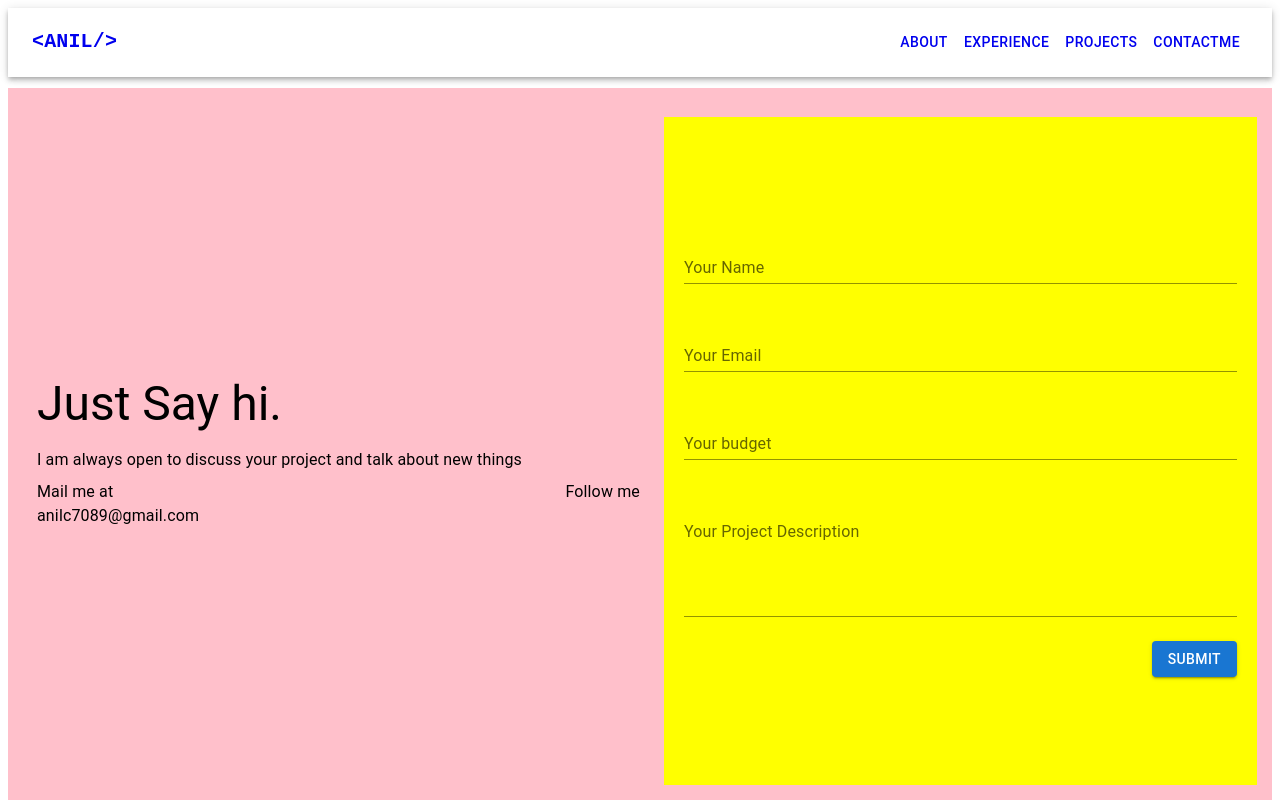
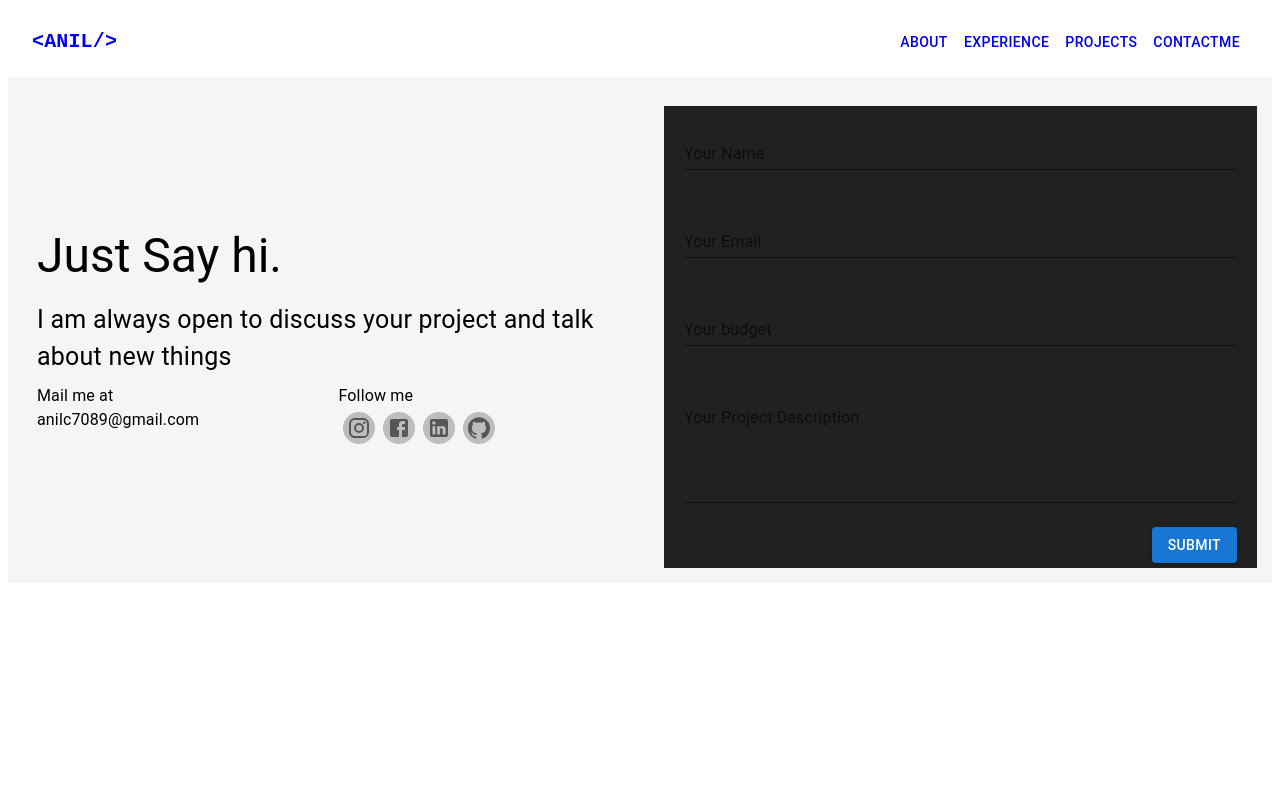
Before and after one commit to anii1429/reactjs-portfolio-website, a React (Create React App) app: page /contactme in a window 1280 px wide. Built offline with nearby package versions, Linux system fonts and the light colour scheme; a web font is replaced by a local one.

Commit message:
design fixes

```diff
--- a/package.json
+++ b/package.json
@@ -20,6 +20,7 @@
     "react-scripts": "5.0.1",
     "react-simple-typewriter": "^5.0.1",
     "react-slick": "^0.29.0",
+    "react-tsparticles": "^2.9.3",
     "slick-carousel": "^1.8.1",
     "typewriter-effect": "^2.19.0",
     "web-vitals": "^2.1.4"
--- a/src/App.js
+++ b/src/App.js
@@ -15,10 +15,9 @@ import { Box } from '@mui/material';
 function App() {
   return (
     <>
-    <Box sx={{height:"10vh"}}>
+    <Box sx={{height:"10%"}}>
     <NavBar/>
     </Box>
-    <Box sx={{height:"89vh"}}>
     <Routes>
     <Route path="/" element={<HomePage />} />
     <Route path="/about" element={<AboutMe />} />
@@ -27,7 +26,6 @@ function App() {
     <Route path="/experience" element={<ExperiencePage />} />
     <Route path="/contactme" element={<ContactMe />} />
     </Routes>
-    </Box>
     {/* <Footer/> */}
     </>
   );
--- a/src/components/NavBar.jsx
+++ b/src/components/NavBar.jsx
@@ -29,7 +29,7 @@ function NavBar() {
 
 
   return (
-    <AppBar position="static" color='transparent'>
+    <AppBar position="static" color='transparent'elevation={0}>
       <Container maxWidth="xl">
         <Toolbar disableGutters>
           {/* <CodeIcon sx={{ display: { xs: 'none', md: 'flex' }, mr: 1 }} /> */}
--- a/src/components/ProjectCard.jsx
+++ b/src/components/ProjectCard.jsx
@@ -8,7 +8,10 @@ import CardMedia from '@mui/material/CardMedia';
 import Button from '@mui/material/Button';
 import Typography from '@mui/material/Typography';
 import ".././style.css"
-import img from "../data/images/todo.jpg"
+import notes from "../data/images/todo.jpg"
+import palette from "../data/images/colors-app.avif"
+import News from "../data/images/news.avif"
+
 
 const theme = createTheme({
   typography: {
@@ -50,7 +53,7 @@ const ProjectCard = ({project}) => {
       <Card  className="project-card-view">
         <CardMedia
         sx={{ height: 140 }}
-          image={img}
+          image={project.img=="palette"?palette:project.img=="News"?News:notes}
           title="green iguana"
         />
         <CardContent>
@@ -62,7 +65,7 @@ const ProjectCard = ({project}) => {
           </Typography>
         </CardContent>
         <CardActions>
-          <Button size="small">Share</Button>
+          {/* <Button size="small">Share</Button> */}
           <Button size="small">Learn More</Button>
         </CardActions>
       </Card>
--- a/src/components/socialApp.jsx
+++ b/src/components/SocialIcons.jsx
@@ -3,9 +3,7 @@ import { styled } from "@mui/material/styles";
 import Avatar from "@mui/material/Avatar";
 import Box from "@mui/material/Box";
 import Tooltip from "@mui/material/Tooltip";
-import FacebookIcon from "@mui/icons-material/Facebook";
-import TwitterIcon from "@mui/icons-material/Twitter";
-import InstagramIcon from "@mui/icons-material/Instagram";
+import { Facebook, GitHub, Instagram, LinkedIn, Twitter } from "@mui/icons-material";
 
 const SocialIcon = styled(Avatar)(({ theme }) => ({
   width: 32,
@@ -15,13 +13,15 @@ const SocialIcon = styled(Avatar)(({ theme }) => ({
 
 const SocialIcons = ({ accounts }) => {
   return (
-    <Box>
+    <Box sx={{display:"flex",flexDirection:"row"}}>
       {accounts.map((account) => (
         <Tooltip title={account.name}>
           <SocialIcon>
-            {account.type === "facebook" && <FacebookIcon />}
-            {account.type === "twitter" && <TwitterIcon />}
-            {account.type === "instagram" && <InstagramIcon />}
+            {account.name === "facebook" && <Facebook color="action"  />}
+            {account.name === "twitter" && <Twitter color="action"  />}
+            {account.name === "instagram" && <Instagram color="action"  />}
+            {account.name === "linkedIn" && <LinkedIn  color="action" />}
+            {account.name === "github" && <GitHub color="action"  />}
           </SocialIcon>
         </Tooltip>
       ))}
--- a/src/data/projects.json
+++ b/src/data/projects.json
@@ -1,18 +1,18 @@
 [
     {
-        "img":"",
+        "img":"palette",
         "title":"Color-palette-app",
         "description":"Developed a Color Palette App using React JS, Material UI, and React Router.Implemented custom color palette creation with the option to adjust brightness and saturation.The app also includes features like sorting colors in  palettes by drag and drop color.",
         "technologies":"ReactJS, Router,Mui, HTML, CSS, JavaScript, Git"
     },
     {
-        "img":"",
+        "img":"notes",
         "title":"React-notes-app",
         "description":"As a developer, I created a note-taking web application with React JS and CKEditor. The React Notes App provides a simple interface for users to create, edit, and save notes. The use of CKEditor enables rich text editing capabilities such as formatting text and creating lists. Overall, the React Notes App is a reliable and efficient tool for users to organize their thoughts and ideas.",
         "technologies":"ReactJS, HTML, CSS, JavaScript, Git"
     },
     {
-        "img":"",
+        "img":"News",
         "title":"News app",
         "description":"The news app is built with React and a real-time news API, allowing users to get the latest news quickly and efficiently. Users can easily navigate through the app and customize their news feed by selecting categories of interest thanks to a simple and user-friendly interface.",
         "technologies":"ReactJS,, HTML, CSS, JavaScript, Git"
--- a/src/pages/About.jsx
+++ b/src/pages/About.jsx
@@ -7,7 +7,7 @@ const skillsData = require("../data/skills.json");
 
 const AboutMe = () => {
   return (
-    <Box sx={{ p: 4, height: '80vh', display: 'flex', justifyContent: 'center', alignItems: 'center' }}>
+    <Box sx={{backgroundColor: "#f5f5f5", display: 'flex', justifyContent: 'center', alignItems: 'center' }}>
       <Grid container spacing={4} alignItems="center" justifyContent="center">
         <Grid item xs={12} md={4}>
           <Box sx={{ display: 'flex', justifyContent: 'center'}}>
--- a/src/pages/ContactMe.jsx
+++ b/src/pages/ContactMe.jsx
@@ -7,12 +7,15 @@ import {
   Button,
   Typography,
 } from "@mui/material";
+import SocialIcons from "../components/SocialIcons";
+const aboutMe = require("../data/aboutme.json");
 
 const ContactMe = () => {
   const [formData, setFormData] = useState({
     name: "",
     email: "",
-    message: "",
+    budget: "",
+    description:""
   });
   const [submitting, setSubmitting] = useState(false);
   const [submitted, setSubmitted] = useState(false);
@@ -25,16 +28,15 @@ const ContactMe = () => {
   };
 
   return (
-    <Box sx={{ backgroundColor: "blue", height: "100%" }}>
+    <Box sx={{ backgroundColor: "#f5f5f5",}}>
       <Grid
         container
         spacing={3}
         sx={{
-          backgroundColor: "pink",
+          // backgroundColor: "pink",
           width: "100%",
           margin: "auto",
           padding: "5px",
-          height: "100%",
         }}
       >
         <Grid item xs={12} md={6} lg={6}>
@@ -51,7 +53,7 @@ const ContactMe = () => {
             </Typography>
             <Typography
               variant="body1"
-              sx={{ display: "flex", alignItems: "center", mb: 1 }}
+              sx={{ display: "flex", alignItems: "center", mb: 1,fontSize:"25px" }}
             >
               I am always open to discuss your project and talk about new things
             </Typography>
@@ -77,28 +79,20 @@ const ContactMe = () => {
                   flexDirection: "column",
                   alignItems: "start",
                   mb: 1,
+                  width:"50%"
                 }}
               >
                 <Typography variant="body1">Follow me</Typography>
-                <Box></Box>
+                <Box><SocialIcons accounts={aboutMe.Social}/></Box>
               </Box>
             </Box>
-            {/* <Typography variant="body1" sx={{ display: 'flex', alignItems: 'center', mb: 1 }}>
-                <span style={{ marginRight: '8px' }}>Email:</span> john.doe@example.com
-              </Typography>
-              <Typography variant="body1" sx={{ display: 'flex', alignItems: 'center', mb: 1 }}>
-                <span style={{ marginRight: '8px' }}>Address:</span> 123 Main St, Anytown USA
-              </Typography>
-              <Typography variant="body1" sx={{ display: 'flex', alignItems: 'center' }}>
-                <span style={{ marginRight: '8px' }}>Contact Number:</span> (123) 456-7890
-              </Typography> */}
           </Box>
         </Grid>
         <Grid item xs={12} md={6} lg={6} sx={{ padding: "10px" }}>
           <Box
             sx={{
               display: "flex",
-              backgroundColor: "yellow",
+              backgroundColor: "#212121",
               flexDirection: "column",
               justifyContent: "center",
               height: "100%",
@@ -122,6 +116,7 @@ const ContactMe = () => {
                       name="name"
                       value={formData.name}
                       onChange={handleChange}
+                      color="secondary"
                     />
                   </Grid>
                   <Grid item xs={12}>
@@ -133,6 +128,7 @@ const ContactMe = () => {
                       name="email"
                       value={formData.email}
                       onChange={handleChange}
+                      color="secondary"
                     />
                   </Grid>
                   <Grid item xs={12}>
@@ -142,8 +138,9 @@ const ContactMe = () => {
                       margin="normal"
                       variant="standard"
                       name="budget"
-                      value={formData.email}
+                      value={formData.budget}
                       onChange={handleChange}
+                      color="secondary"
                     />
                   </Grid>
                   <Grid item xs={12}>
@@ -155,8 +152,9 @@ const ContactMe = () => {
                       multiline
                       rows={4}
                       name="description"
-                      value={formData.message}
+                      value={formData.description}
                       onChange={handleChange}
+                      color="secondary"
                     />
                   </Grid>
                   <Grid item xs={12}>
--- a/src/pages/Experience.jsx
+++ b/src/pages/Experience.jsx
@@ -5,7 +5,7 @@ function ExperiencePage() {
   return (
     <Box
       sx={{
-        p: 4,
+        // p: 4,
         // height: "75vh",
         display: "flex",
         justifyContent: "center",
--- a/src/pages/Home.jsx
+++ b/src/pages/Home.jsx
@@ -1,8 +1,10 @@
-import { Button, Grid } from "@mui/material";
+import { Box, Button, Grid } from "@mui/material";
 import React, { useState } from "react";
 import Text from "../components/Text";
 import img from "../Assets/man.avif"
 import ".././style.css";
+import SocialIcons from "../components/SocialIcons";
+const aboutMe = require("../data/aboutme.json");
 
 const HomePage = () => {
   return (
@@ -23,16 +25,6 @@ const HomePage = () => {
               </div>
             </Grid>
             <Grid item xs={8} md={12}>
-              {/* <Button
-                variant="contained"
-                onClick={() =>
-                  window.open(
-                    "https://drive.google.com/file/d/1XfJshU8HebNftmq6DeH41M61a8rrHsZ9/view?usp=sharing"
-                  )
-                }
-              >
-                Resume
-              </Button> */}
               <Button  variant="contained">
               <a
               style={{textDecoration:"none"}}
@@ -47,6 +39,9 @@ const HomePage = () => {
 					</a>
 
               </Button>
+            </Grid>
+            <Grid item xs={8} md={12}>
+            <Box><SocialIcons accounts={aboutMe.Social}/></Box>
             </Grid>
           </Grid>
         </Grid>
```
Also changed, not shown: src/pages/Projects.jsx (+8 -4 lines), 1 other file (tests, documents, lock files or other folders).
